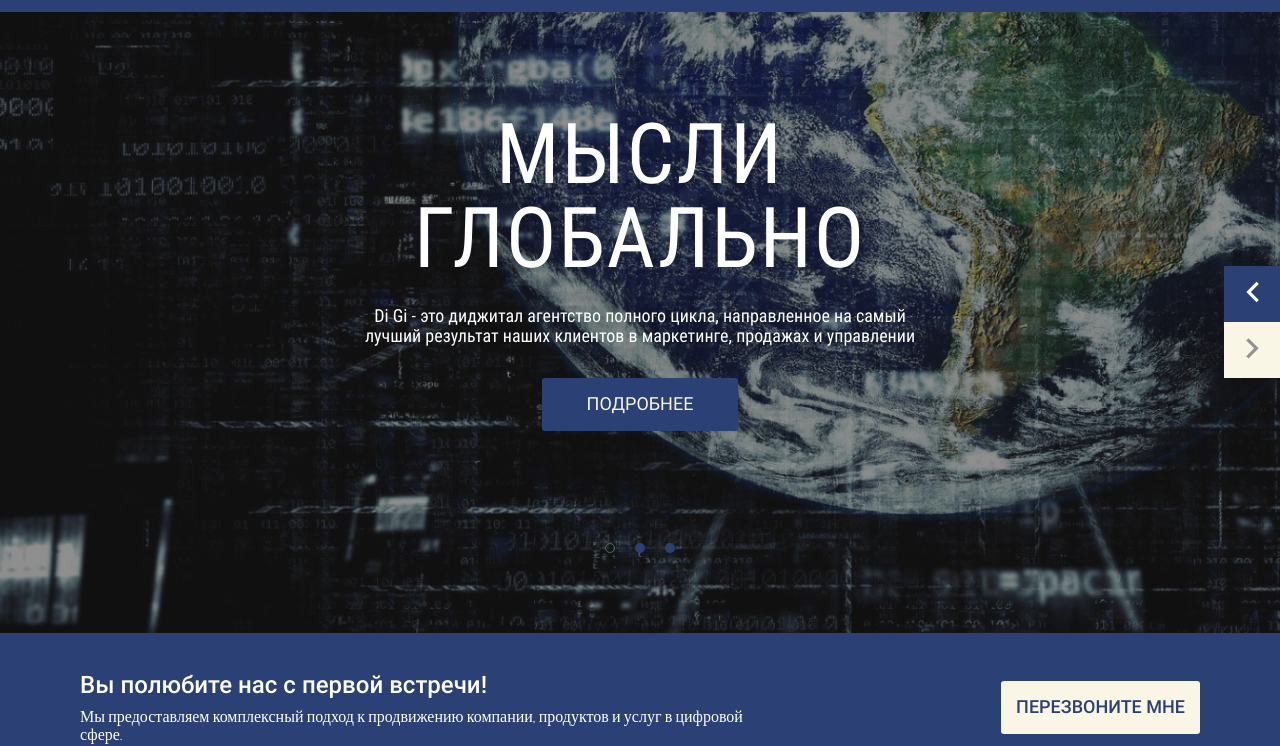
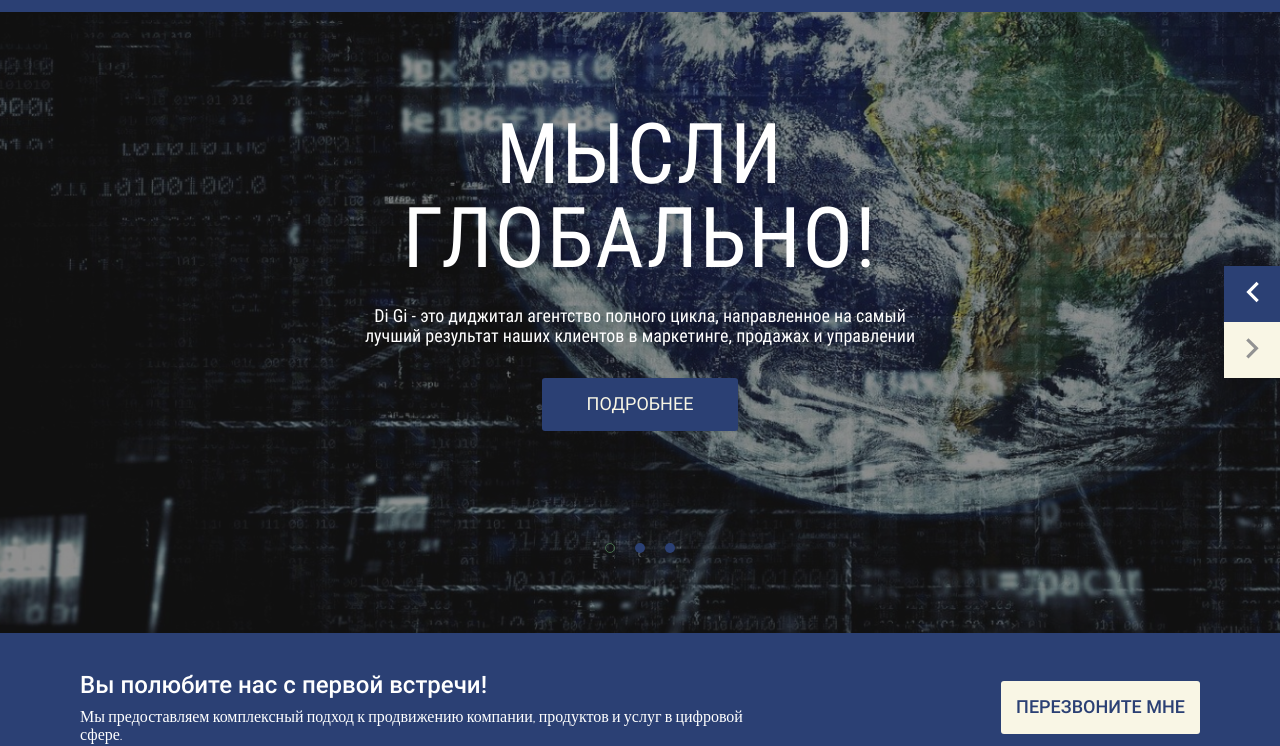
Before and after one commit to shevchenkoyuri/mobile-first, a website: page index.html in a window 1280 px wide. Shown: the part 88-834 px from the top of the page. Drawn offline with nearby package versions, Linux system fonts and the light colour scheme.

Commit message:
index.html is updated

```diff
--- a/index.html
+++ b/index.html
@@ -27,7 +27,7 @@
     <section class="head">
         <div class="top-slider">
             <div class="top-slider__item">
-                <h3 class="top-slider__title">МЫСЛИ ГЛОБАЛЬНО</h3>
+                <h3 class="top-slider__title">МЫСЛИ ГЛОБАЛЬНО!</h3>
                 <p class="top-slider__text">
                     Di Gі - это диджитал агентство полного цикла, направленное на самый лучший результат наших клиентов в маркетинге, продажах и управлении
                 </p>
```
